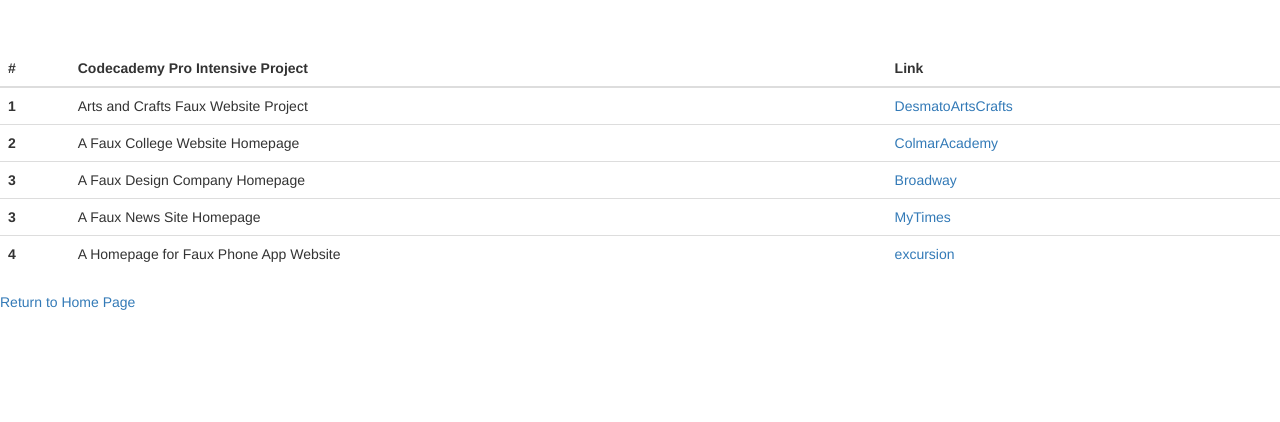
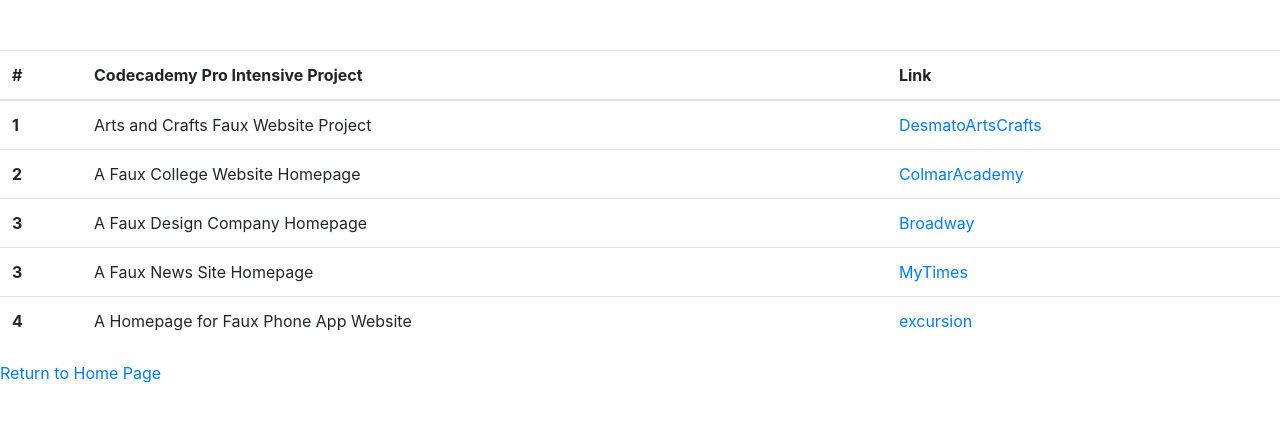
Before and after one commit to jdherman94/jdherman94.github.io, a Jekyll site: the page WebDesign.html, which Jekyll copies as it is, in a window 1280 px wide. Shown: the top 422 px of the page. Built offline with Jekyll 4.4.1, drawn with Linux system fonts in a browser that asks for light colours; nearby versions of some CDN libraries; library files that are not in the unit come from our copies.

Commit message:
Add files via upload

```diff
--- a/WebDesign.html
+++ b/WebDesign.html
@@ -3,7 +3,7 @@
   <head>
     <title>Bootstrap Template</title>
     <meta name="viewport" content="width=device-width, initial-scale=1.0">
-    <link href="bootstrap-4.4.1/dist/css/bootstrap.min.css" rel="stylesheet" media="screen">
+    <link href="bootstrap/dist/css/bootstrap.min.css" rel="stylesheet" media="screen">
     <style>
       body {padding-top: 50px;}
     </style>
```
